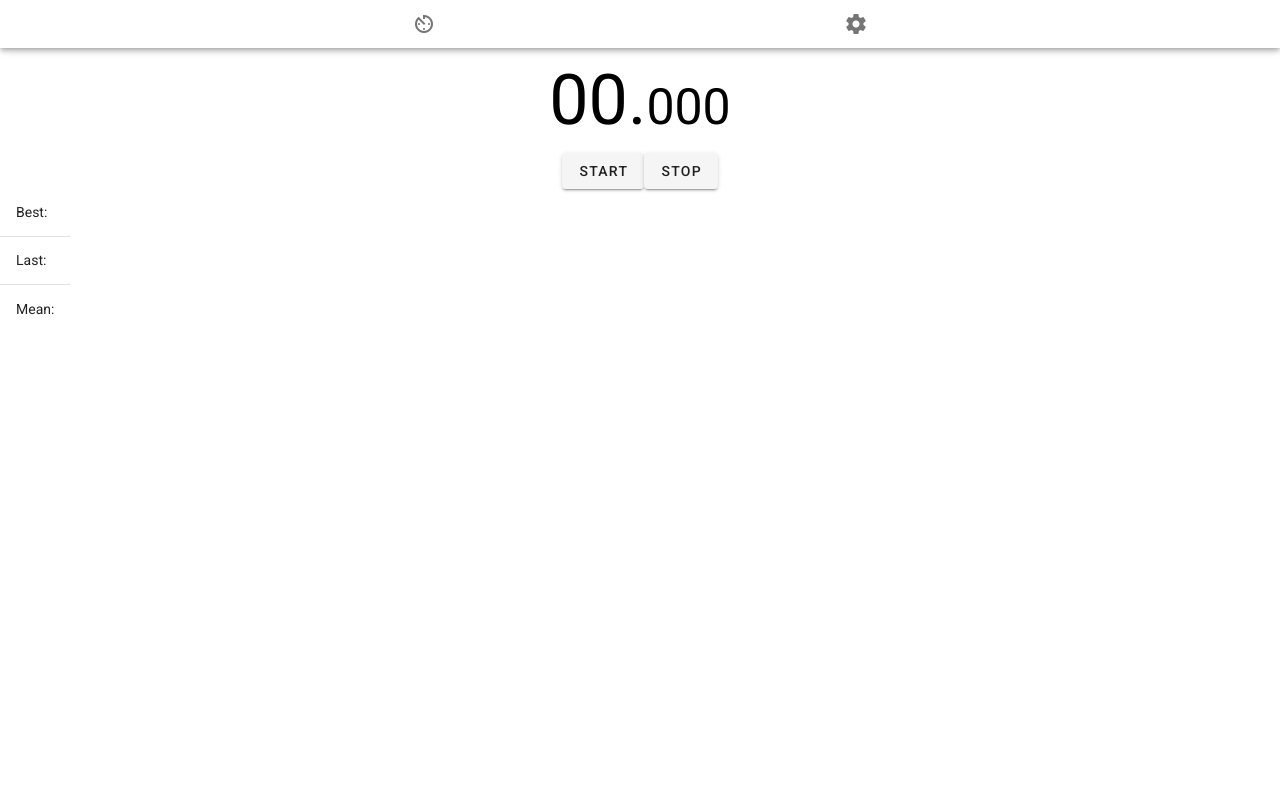
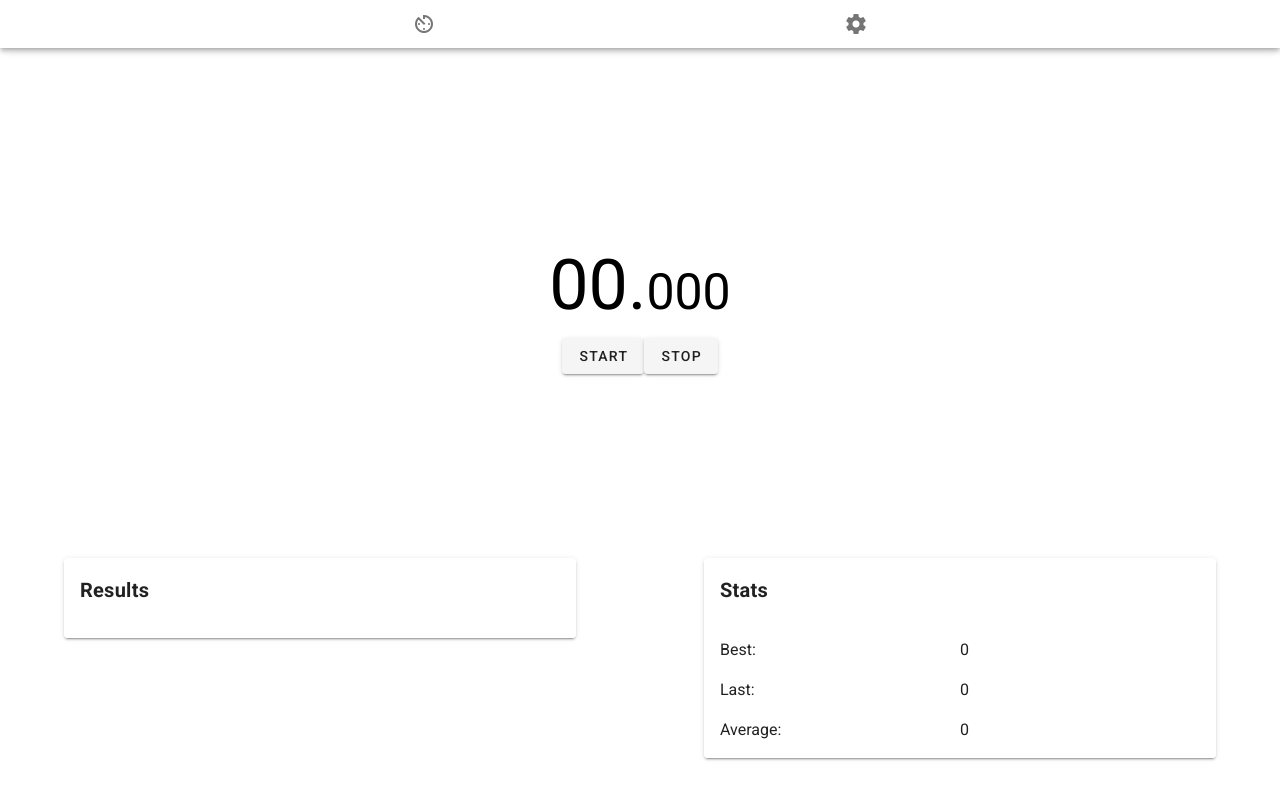
Before and after one commit to KsuBurn/speedcubing-timer, a Vue app: page / in a window 1280 px wide. Built offline with nearby package versions, Linux system fonts and the light colour scheme.

Commit message:
add styles

```diff
--- a/src/App.vue
+++ b/src/App.vue
@@ -24,6 +24,10 @@
 </template>
 
 <style>
+#app {
+  height: 100%;
+}
+
 a {
   text-decoration: none;
 }
--- a/src/components/ResultFormat.vue
+++ b/src/components/ResultFormat.vue
@@ -35,5 +35,7 @@ export default {
 </script>
 
 <style scoped>
-
+p {
+  margin: 0;
+}
 </style>
--- a/src/components/ResultList.vue
+++ b/src/components/ResultList.vue
@@ -1,41 +1,35 @@
 <template>
   <div class="wrap">
-    <v-simple-table>
-      <tbody>
-      <tr>
-        <td> Best:</td>
-        <td  v-if="bestResult">
-          <ResultFormat :result="bestResult"/>
-        </td>
-      </tr>
-      <tr>
-        <td>Last:</td>
-        <td v-if="lastResult">
-          <ResultFormat :result="lastResult"/>
-        </td>
-      </tr>
-      <tr>
-        <td>Mean:</td>
-        <td v-if="meanResult">
-          <ResultFormat :result="meanResult"/>
-        </td>
-      </tr>
-      </tbody>
-    </v-simple-table>
+    <v-card class="resultsCard">
+      <v-card-title class="subheading font-weight-bold">
+        Results
+      </v-card-title>
+      <v-list dense class="resultsList">
+        <v-list-item
+          v-for="(item) in resultList"
+          :key="item.index"
+        >
+          <v-list-item-content>{{ item.index }}.</v-list-item-content>
+          <v-list-item-content class="align-end">
+            <ResultFormat :result="item.result"/>
+          </v-list-item-content>
+        </v-list-item>
+      </v-list>
+    </v-card>
 
-    <v-simple-table>
-        <tbody>
-        <tr
-          v-for="(result, index) in resultList"
-          :key="index"
-        >
-          <td>{{ index + 1 }}.</td>
-          <td>
-            <ResultFormat :result="result"/>
-          </td>
-        </tr>
-        </tbody>
-    </v-simple-table>
+    <v-card class="statsCard">
+      <v-card-title class="subheading font-weight-bold">
+        Stats
+      </v-card-title>
+      <v-list dense>
+        <v-list-item v-for="(item, index) in stats" :key="index">
+          <v-list-item-content>{{ item.name }}:</v-list-item-content>
+          <v-list-item-content class="align-end">
+            <ResultFormat :result="item.result"/>
+          </v-list-item-content>
+        </v-list-item>
+      </v-list>
+    </v-card>
   </div>
 </template>
 
@@ -49,28 +43,13 @@ export default {
     ResultFormat,
   },
 
-  methods: {
-    normalizeTimer(result) {
-      let min;
-      let sec;
-
-      if (result / 60000 >= 1) {
-        min = Math.floor(result / 60000);
-        sec = (result - min * 60000) / 1000;
-      } else {
-        sec = result / 1000;
-      }
-
-      return {
-        min,
-        sec,
-      };
-    },
-  },
-
   computed: {
     resultList() {
-      return this.$store.getters.getResults;
+      const results = this.$store.getters.getResults.map((item, index) => ({
+        index: index + 1,
+        result: item,
+      }));
+      return results.reverse();
     },
 
     bestResult() {
@@ -85,9 +64,25 @@ export default {
       return this.$store.state.currentSettings;
     },
 
-    meanResult() {
-      console.log(typeof this.$store.getters.getMeanResult);
-      return this.$store.getters.getMeanResult;
+    averageResult() {
+      return this.$store.getters.getAverageResult;
+    },
+
+    stats() {
+      return [
+        {
+          name: 'Best',
+          result: this.bestResult,
+        },
+        {
+          name: 'Last',
+          result: this.lastResult,
+        },
+        {
+          name: 'Average',
+          result: this.averageResult,
+        },
+      ];
     },
   },
 };
@@ -96,5 +91,23 @@ export default {
 <style scoped>
 .wrap {
   display: flex;
+  justify-content: space-around;
+  height: 30vh;
+}
+
+.statsCard {
+  width: 40%;
+  height: fit-content;
+}
+
+.resultsCard {
+  width: 40%;
+  max-height: 90%;
+  height: min-content;
+}
+
+.resultsList {
+  max-height: 200px;
+  overflow-y: auto;
 }
 </style>
--- a/src/components/Timer.vue
+++ b/src/components/Timer.vue
@@ -168,6 +168,10 @@ export default {
 
 <style scoped>
 .wrap {
+  display: flex;
+  flex-direction: column;
+  justify-content: center;
+  flex: 1;
   text-align: center;
 }
 
--- a/src/store/index.ts
+++ b/src/store/index.ts
@@ -49,7 +49,7 @@ export default new Vuex.Store({
       return [];
     },
 
-    getMeanResult(state: any): number {
+    getAverageResult(state: any): number {
       const allResults = state.results[state.currentSettings];
 
       if (allResults.length) {
--- a/src/views/Main.vue
+++ b/src/views/Main.vue
@@ -1,5 +1,5 @@
 <template>
-  <div>
+  <div class="mainContainer">
     <Timer/>
     <ResultList/>
   </div>
@@ -19,5 +19,9 @@ export default {
 </script>
 
 <style scoped>
-
+.mainContainer {
+  display: flex;
+  flex-direction: column;
+  min-height: calc(100% - 50px);
+}
 </style>
```
Also changed, not shown: 1 other file (tests, documents, lock files or other folders).
